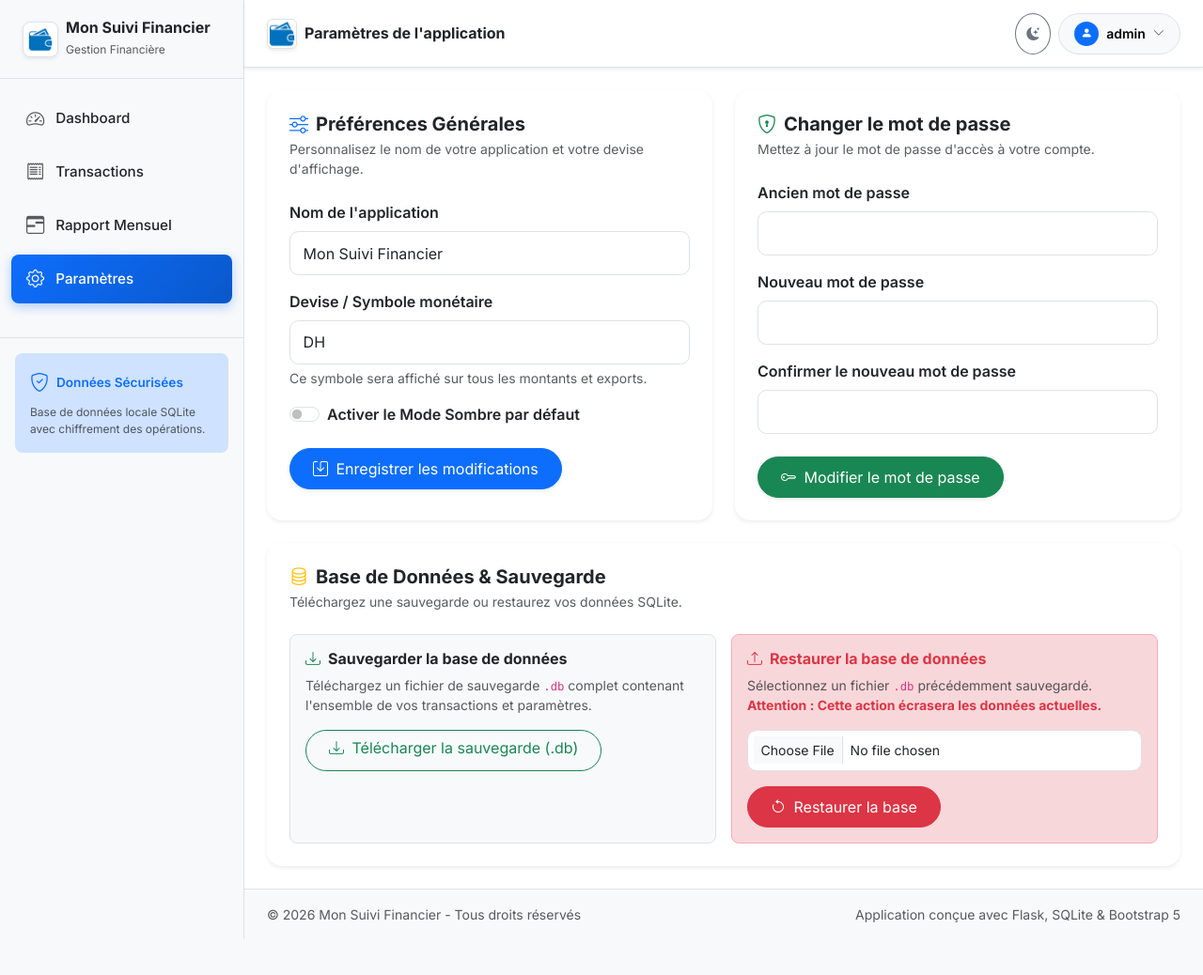
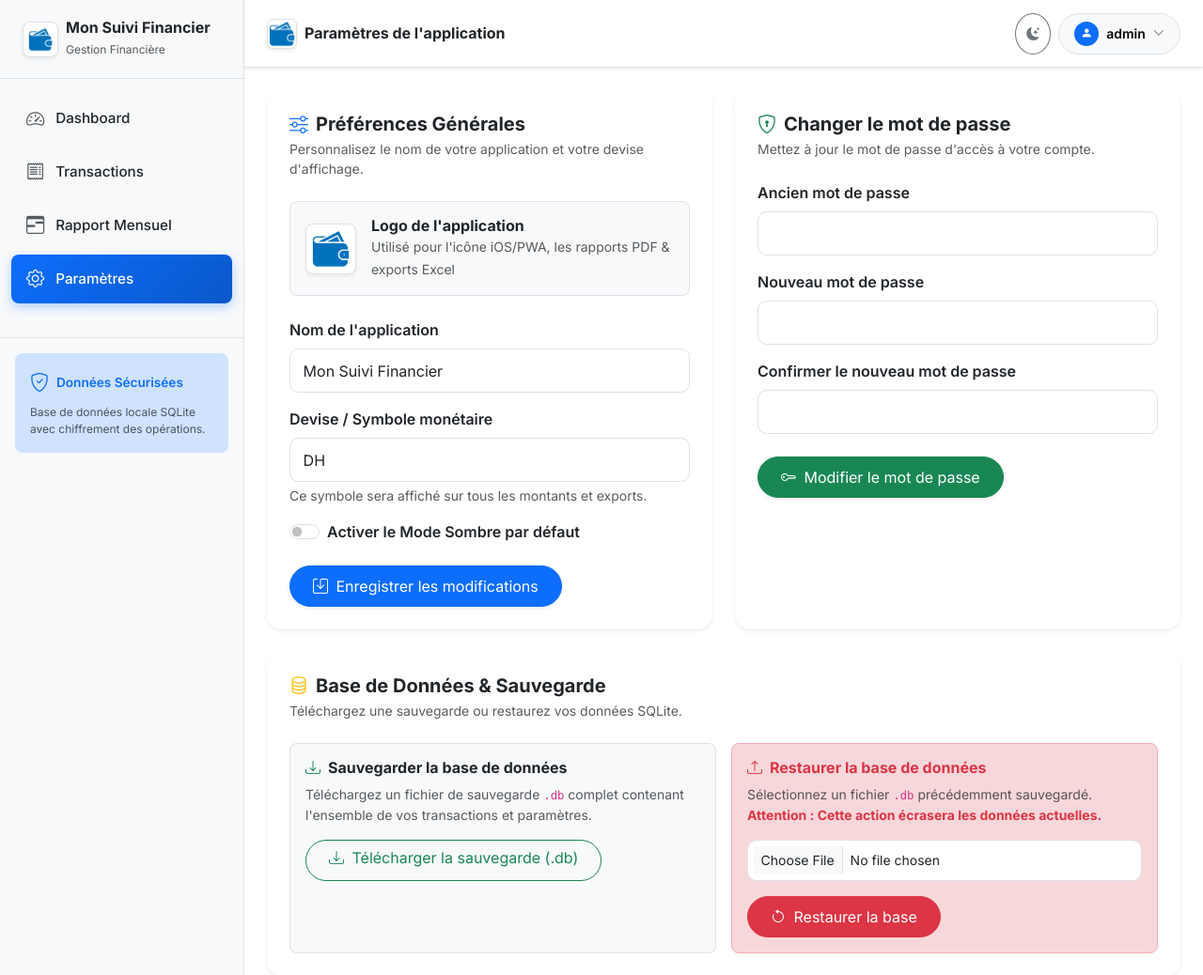
Before and after one commit to benlkadihamza/PersonalExpenseTrack, a Flask app: page /settings in a window 1280 px wide. Shown: the top 1038 px of the page at 94% size. Before the commit the page ends 1000 px from the top, so only its background shows below. Run offline with Flask 3, Linux system fonts and the light colour scheme; a user stored in the database is signed in; some libraries are stand-ins or nearby versions.

Commit message:
Update settings.html

```diff
--- a/templates/settings.html
+++ b/templates/settings.html
@@ -16,6 +16,15 @@
             <div class="card-body p-4">
                 <form method="POST" action="{{ url_for('settings') }}" novalidate>
                     {{ settings_form.hidden_tag() }}
+
+                    <!-- Logo Preview -->
+                    <div class="d-flex align-items-center gap-3 p-3 bg-body-tertiary rounded-3 border mb-4">
+                        <img src="{{ url_for('static', filename='img/logo.png') }}" alt="{{ app_name }}" class="rounded-3 shadow-sm p-1 border bg-white" style="width: 54px; height: 54px; object-fit: contain;">
+                        <div>
+                            <h6 class="fw-bold mb-0">Logo de l'application</h6>
+                            <small class="text-muted">Utilisé pour l'icône iOS/PWA, les rapports PDF &amp; exports Excel</small>
+                        </div>
+                    </div>
 
                     <!-- Application Name -->
                     <div class="mb-3">
```
